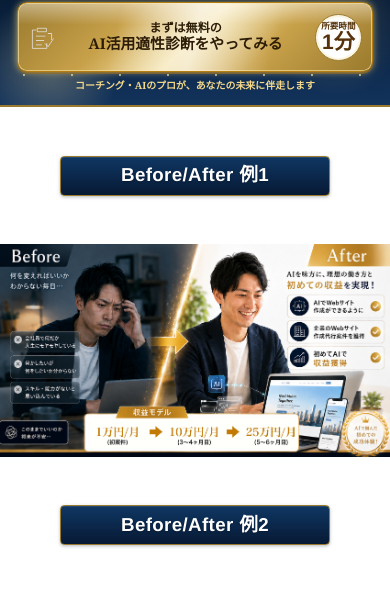
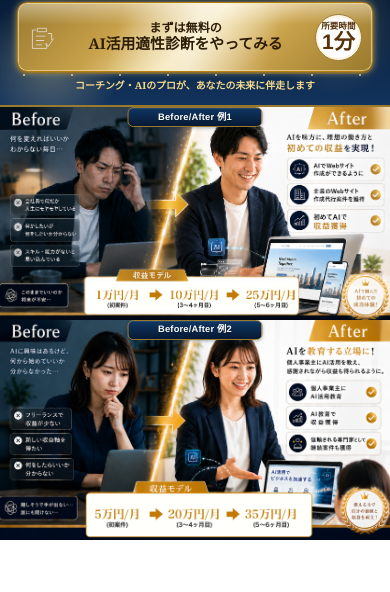
Before and after one commit to Yusuke-yam/ignite-lp-renewal, a Next.js app: page / in a window 390 px wide. Shown: the part 874-1466 px from the top of the page. Built offline with nearby package versions, Linux system fonts and the light colour scheme.

Commit message:
fix: モバイル版caseTitle画像内配置・サイズ1/2・白余白除去

```diff
--- a/app/globals.css
+++ b/app/globals.css
@@ -315,7 +315,8 @@ a {
   display: contents;
 }
 
-.mobileCaseCta {
+.mobileCaseCta,
+.mobileCaseCtaBottom {
   display: none;
 }
 
@@ -674,10 +675,10 @@ a {
   .caseStack {
     height: 100svh;
     display: grid;
-    grid-template-rows: auto auto auto;
+    grid-template-rows: repeat(4, auto);
     place-items: center;
     align-content: start;
-    gap: clamp(6px, 1.3svh, 10px);
+    gap: 0;
     padding: 0;
     scroll-snap-align: start;
     scroll-snap-stop: always;
@@ -686,33 +687,30 @@ a {
 
   .caseStack .caseSection,
   .caseStack .caseSection + .caseSection {
+    position: relative;
+    display: block;
     width: 100%;
+    height: auto;
     min-height: 0;
     aspect-ratio: auto;
-    height: auto;
-    display: grid;
-    grid-template-rows: auto auto;
-    justify-items: stretch;
-    align-items: center;
-    align-content: center;
-    gap: clamp(7px, 1.4svh, 11px);
     padding: 0;
+    margin: 0;
     scroll-snap-align: none;
     scroll-snap-stop: normal;
     background: transparent;
   }
 
   .caseTitle {
-    position: relative;
-    top: auto;
-    left: auto;
-    width: min(72%, 270px);
-    min-height: clamp(34px, 5svh, 40px);
-    font-size: clamp(17px, 4.8vw, 20px);
-    transform: none;
-    animation-name: sectionReveal;
+    position: absolute;
+    top: 0;
+    left: 50%;
+    transform: translateX(-50%);
+    z-index: 2;
+    width: min(36%, 135px);
+    min-height: clamp(17px, 2.5svh, 20px);
+    font-size: clamp(8.5px, 2.4vw, 10px);
+    border-radius: clamp(5px, 1.5vw, 7px);
     margin: 0;
-    justify-self: center;
   }
 
   .caseImage {
@@ -859,6 +857,12 @@ a {
     white-space: nowrap;
   }
 
+  .mobileCaseCta.mobileCaseCtaBottom {
+    order: 99;
+    border-top: 2px solid var(--gold-dark);
+    border-bottom: none;
+  }
+
   .finalCtaSection {
     height: 100svh;
     padding: clamp(18px, 5svh, 34px) var(--mobile-gutter) clamp(16px, 4svh, 28px);
@@ -916,6 +920,7 @@ a {
 
   html {
     scroll-behavior: auto;
+    scroll-snap-type: none;
   }
 
   *,
@@ -934,8 +939,8 @@ a {
 
 @media (max-width: 430px) {
   .caseStack {
-    grid-template-rows: repeat(4, auto) auto;
-    align-content: space-between;
+    grid-template-rows: repeat(4, auto);
+    align-content: start;
     justify-items: stretch;
     gap: 0;
     padding-top: 0;
@@ -943,7 +948,7 @@ a {
 
   .caseStack .caseSection,
   .caseStack .caseSection + .caseSection {
-    display: contents;
+    display: block;
   }
 }
 
```
